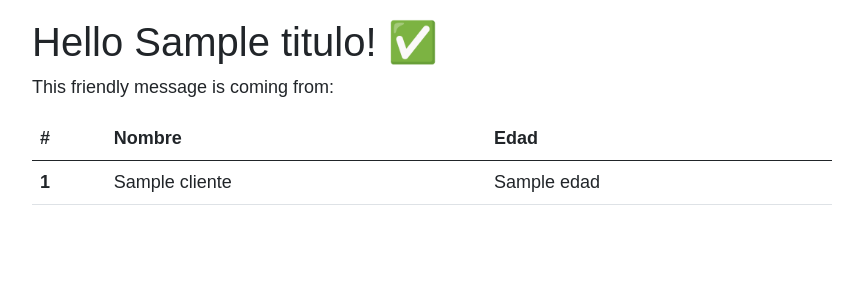
After one commit to sersystems/curso, a Symfony app: template templates/home/index.html.twig in a window 1280 px wide. The commit adds this page. Shown: the top 300 px of the page, without its empty margins (208-1071 px from the left). Run offline with Twig, Linux system fonts and the light colour scheme; the template is opened without the code that fills it: most values are stand-ins (such as "Sample title", 1, 10 or a date in 2020); some libraries are stand-ins or nearby versions.

Commit message:
probando sym

```diff
--- a/templates/base.html.twig
+++ b/templates/base.html.twig
@@ -6,11 +6,11 @@
         {# Run `composer require symfony/webpack-encore-bundle`
            and uncomment the following Encore helpers to start using Symfony UX #}
         {% block stylesheets %}
-            {#{{ encore_entry_link_tags('app') }}#}
+            <link href="https://cdn.jsdelivr.net/npm/bootstrap@5.0.2/dist/css/bootstrap.min.css" rel="stylesheet" integrity="sha384-EVSTQN3/azprG1Anm3QDgpJLIm9Nao0Yz1ztcQTwFspd3yD65VohhpuuCOmLASjC" crossorigin="anonymous">
         {% endblock %}
 
         {% block javascripts %}
-            {#{{ encore_entry_script_tags('app') }}#}
+            <script src="https://cdn.jsdelivr.net/npm/bootstrap@5.0.2/dist/js/bootstrap.bundle.min.js" integrity="sha384-MrcW6ZMFYlzcLA8Nl+NtUVF0sA7MsXsP1UyJoMp4YLEuNSfAP+JcXn/tWtIaxVXM" crossorigin="anonymous"></script>
         {% endblock %}
     </head>
     <body>
--- /dev/null
+++ b/templates/home/index.html.twig
@@ -0,0 +1,49 @@
+{% extends 'base.html.twig' %}
+
+{% block title %}Hello HomeController!{% endblock %}
+
+{% block body %}
+<style>
+    .example-wrapper { margin: 1em auto; max-width: 800px; width: 95%; font: 18px/1.5 sans-serif; }
+    .example-wrapper code { background: #F5F5F5; padding: 2px 6px; }
+</style>
+
+<div class="example-wrapper">
+    <h1>Hello {{ titulo }}! ✅</h1>
+
+    This friendly message is coming from:
+    <ul>
+        {# <li>Your controller at <code><a href="{{ path('cliente') }}">Cliente</a></code></li>
+        <li>Your controller at <code><a href="{{ 'C:/Demo/Curso/curso/src/Controller/HomeController.php'|file_link(0) }}">src/Controller/HomeController.php</a></code></li>
+        <li>Your template at <code><a href="{{ 'C:/Demo/Curso/curso/templates/home/index.html.twig'|file_link(0) }}">templates/home/index.html.twig</a></code></li>#}
+    </ul>
+
+    <table class="table">
+        <thead>
+            <tr>
+                <th scope="col">#</th>
+                <th scope="col">Nombre</th>
+                <th scope="col">Edad</th>
+            </tr>
+        </thead>
+        <tbody>
+            {% for cliente in clientes %}
+                {% if cliente.edad > 30 %}
+                    <tr>
+                        <th scope="row">{{ cliente.id }}</th>
+                        <td>{{ cliente.nombre }}</td>
+                        <td>{{ cliente.edad }}</td>
+                    </tr>
+                {% else %}
+                    <tr>
+                        <th scope="row">{{ cliente.id }}</th>
+                        <td>{{ cliente.nombre|upper }}</td>
+                        <td>{{ cliente.edad }}</td>
+                    </tr>
+                {% endif %}
+            {% endfor %}
+        </tbody>
+    </table>
+
+</div>
+{% endblock %}
```
Also changed, not shown: src/Controller/HomeController.php (added, +40 -0 lines), 1 other file.
